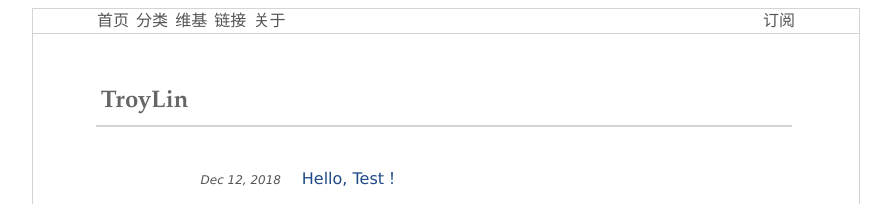
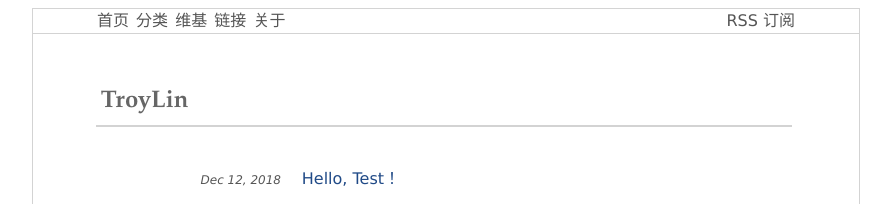
Before and after one commit to TroyLin0218/TroyLin0218.github.io, a Jekyll site: the page built from index.html, in a window 1280 px wide. Shown: the top 204 px of the page, without its empty margins (194-1085 px from the left). Built offline with Jekyll 4.4.1, drawn with Linux system fonts in a browser that asks for light colours; the list of posts is cut into pages by our own code.

Commit message:
修改为 RSS 订阅

```diff
--- a/_includes/navigation.html
+++ b/_includes/navigation.html
@@ -6,5 +6,5 @@
         <a href="{{ site.url }}/links/">链接</a>
         <a class="nav_a1" href="{{ site.url }}/about/">关于</a>
     </div>
-    <div class="nav_rss"><a href="{{ site.url }}/sitemap.xml" style="display:none;">SITEMAP</a><a href="{{ site.url }}/feed.xml" target="_blank">订阅</a></div>
+    <div class="nav_rss"><a href="{{ site.url }}/sitemap.xml" style="display:none;">SITEMAP</a><a href="{{ site.url }}/feed.xml" target="_blank"> RSS 订阅</a></div>
 </div>
```
